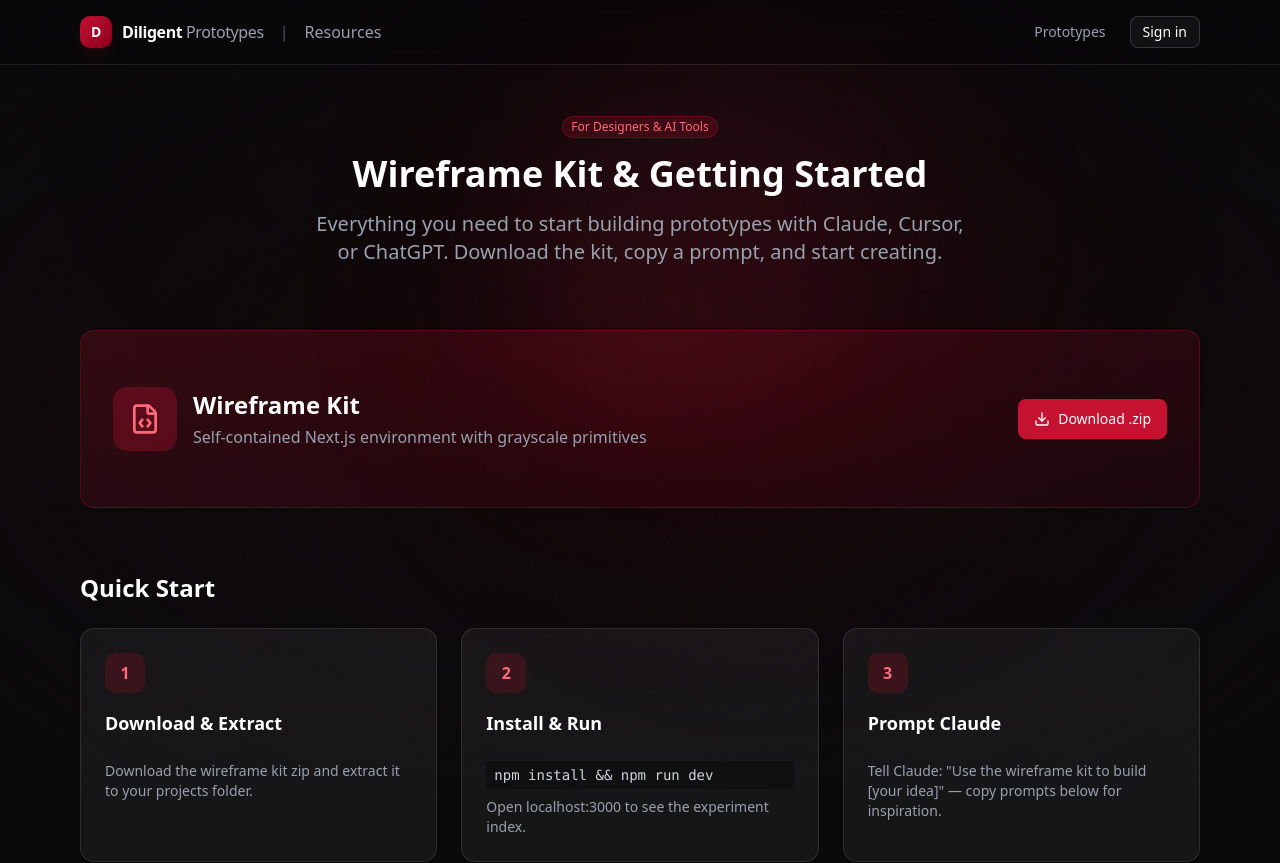
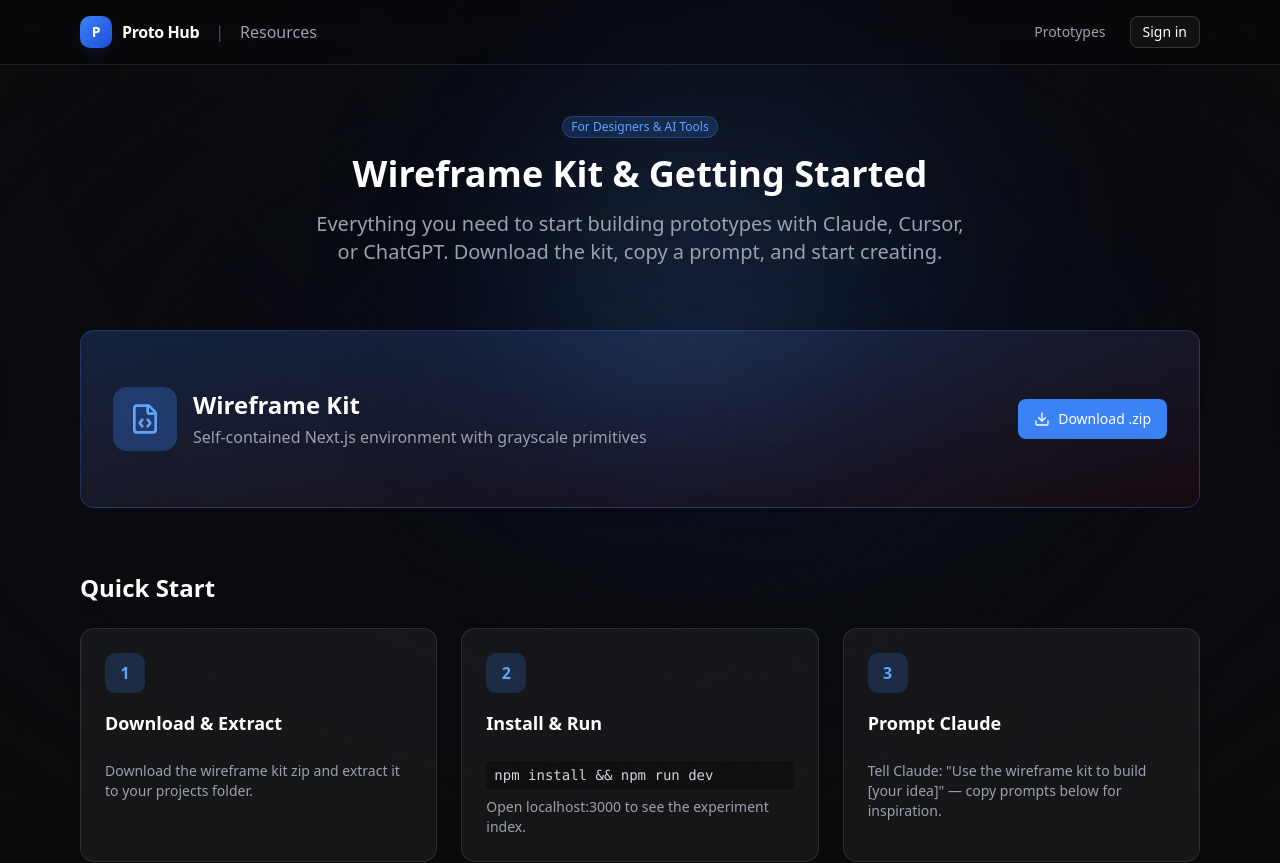
Before and after one commit to erova/clarify-risk, a Next.js app: page /resources in a window 1280 px wide. Shown: the top 863 px of the page. Built offline with nearby package versions, Linux system fonts and the light colour scheme.

Commit message:
Rebrand to Proto Hub with blue color scheme

```diff
--- a/app/dashboard/layout.tsx
+++ b/app/dashboard/layout.tsx
@@ -2,7 +2,7 @@ import Link from "next/link";
 import { createClient } from "@/lib/supabase/server";
 import { redirect } from "next/navigation";
 import { Button } from "@/components/ui/button";
-import { DiligentLogo } from "@/components/DiligentLogo";
+import { ProtoHubLogo } from "@/components/ProtoHubLogo";
 
 export default async function DashboardLayout({
   children,
@@ -22,7 +22,7 @@ export default async function DashboardLayout({
       <header className="border-b border-white/10 bg-black/20 backdrop-blur-md sticky top-0 z-50">
         <div className="max-w-6xl mx-auto px-4 py-3 flex items-center justify-between">
           <div className="flex items-center gap-6">
-            <DiligentLogo href="/dashboard" />
+            <ProtoHubLogo href="/dashboard" />
             <nav className="flex items-center gap-4">
               <Link href="/dashboard" className="text-sm text-gray-400 hover:text-white transition-colors">
                 Projects
--- a/app/dashboard/page.tsx
+++ b/app/dashboard/page.tsx
@@ -26,7 +26,7 @@ export default async function DashboardPage() {
           <p className="text-gray-400 mt-1">Manage your prototypes and context handoffs</p>
         </div>
         <Link href="/dashboard/projects/new">
-          <Button className="bg-[#C41230] hover:bg-[#a30f28] text-white border-0">
+          <Button className="bg-[#3b82f6] hover:bg-[#2563eb] text-white border-0">
             <Plus className="w-4 h-4 mr-2" />
             New Project
           </Button>
@@ -44,7 +44,7 @@ export default async function DashboardPage() {
               Create your first project to start tracking prototype context
             </p>
             <Link href="/dashboard/projects/new">
-              <Button className="bg-[#C41230] hover:bg-[#a30f28] text-white border-0">
+              <Button className="bg-[#3b82f6] hover:bg-[#2563eb] text-white border-0">
                 Create Project
               </Button>
             </Link>
--- a/app/layout.tsx
+++ b/app/layout.tsx
@@ -1,7 +1,7 @@
 import type { Metadata } from "next";
 import { Geist, Geist_Mono } from "next/font/google";
 import "./globals.css";
-import { DiligentBackground } from "@/components/DiligentBackground";
+import { ProtoHubBackground } from "@/components/ProtoHubBackground";
 
 const geistSans = Geist({
   variable: "--font-geist-sans",
@@ -14,7 +14,7 @@ const geistMono = Geist_Mono({
 });
 
 export const metadata: Metadata = {
-  title: "Clarify Risk - Diligent Prototype Hub",
+  title: "Proto Hub",
   description: "Host and share AI-generated prototypes with seamless context handoffs",
 };
 
@@ -26,7 +26,7 @@ export default function RootLayout({
   return (
     <html lang="en" className="dark">
       <body className={`${geistSans.variable} ${geistMono.variable} antialiased`}>
-        <DiligentBackground />
+        <ProtoHubBackground />
         {children}
       </body>
     </html>
--- a/app/prototypes/page.tsx
+++ b/app/prototypes/page.tsx
@@ -4,7 +4,7 @@ import { Card, CardContent, CardDescription, CardHeader, CardTitle } from "@/com
 import { Badge } from "@/components/ui/badge";
 import { Button } from "@/components/ui/button";
 import { ExternalLink } from "lucide-react";
-import { DiligentLogo } from "@/components/DiligentLogo";
+import { ProtoHubLogo } from "@/components/ProtoHubLogo";
 import type { Project } from "@/types";
 
 export default async function PrototypesIndexPage() {
@@ -20,7 +20,7 @@ export default async function PrototypesIndexPage() {
       <header className="border-b border-white/10 bg-black/20 backdrop-blur-md sticky top-0 z-50">
         <div className="max-w-6xl mx-auto px-4 py-4 flex items-center justify-between">
           <div className="flex items-center gap-4">
-            <DiligentLogo />
+            <ProtoHubLogo />
             <span className="text-gray-600">|</span>
             <span className="text-gray-400">Prototypes</span>
           </div>
@@ -69,7 +69,7 @@ export default async function PrototypesIndexPage() {
                 <CardContent>
                   <div className="flex items-center gap-2">
                     <Link href={`/prototypes/${project.slug}`} className="flex-1">
-                      <Button className="w-full bg-[#C41230] hover:bg-[#a30f28] text-white border-0">
+                      <Button className="w-full bg-[#3b82f6] hover:bg-[#2563eb] text-white border-0">
                         <ExternalLink className="w-4 h-4 mr-2" />
                         View Prototype
                       </Button>
--- a/app/resources/page.tsx
+++ b/app/resources/page.tsx
@@ -3,7 +3,7 @@ import { Button } from "@/components/ui/button";
 import { Card, CardContent, CardDescription, CardHeader, CardTitle } from "@/components/ui/card";
 import { Badge } from "@/components/ui/badge";
 import { Download, FileCode, Zap, BookOpen, ArrowRight, ExternalLink } from "lucide-react";
-import { DiligentLogo } from "@/components/DiligentLogo";
+import { ProtoHubLogo } from "@/components/ProtoHubLogo";
 
 const EXAMPLE_PROMPTS = [
   {
@@ -62,7 +62,7 @@ export default function ResourcesPage() {
       <header className="border-b border-white/10 bg-black/20 backdrop-blur-md sticky top-0 z-50">
         <div className="max-w-6xl mx-auto px-4 py-4 flex items-center justify-between">
           <div className="flex items-center gap-4">
-            <DiligentLogo />
+            <ProtoHubLogo />
             <span className="text-gray-600">|</span>
             <span className="text-gray-400">Resources</span>
           </div>
@@ -84,7 +84,7 @@ export default function ResourcesPage() {
       <main className="max-w-6xl mx-auto px-4 py-12">
         {/* Hero */}
         <div className="text-center mb-16">
-          <Badge className="mb-4 bg-[#C41230]/20 text-[#ff6b7a] border-[#C41230]/30">
+          <Badge className="mb-4 bg-[#3b82f6]/20 text-[#60a5fa] border-[#3b82f6]/30">
             For Designers & AI Tools
           </Badge>
           <h1 className="text-4xl font-bold text-white mb-4">
@@ -98,12 +98,12 @@ export default function ResourcesPage() {
 
         {/* Download Section */}
         <section className="mb-16">
-          <Card className="bg-gradient-to-br from-[#C41230]/20 to-[#8B001E]/10 border-[#C41230]/30">
+          <Card className="bg-gradient-to-br from-[#3b82f6]/20 to-[#8B001E]/10 border-[#3b82f6]/30">
             <CardContent className="p-8">
               <div className="flex flex-col md:flex-row items-center justify-between gap-6">
                 <div className="flex items-center gap-4">
-                  <div className="w-16 h-16 bg-[#C41230]/30 rounded-xl flex items-center justify-center">
-                    <FileCode className="w-8 h-8 text-[#ff6b7a]" />
+                  <div className="w-16 h-16 bg-[#3b82f6]/30 rounded-xl flex items-center justify-center">
+                    <FileCode className="w-8 h-8 text-[#60a5fa]" />
                   </div>
                   <div>
                     <h2 className="text-2xl font-bold mb-1 text-white">Wireframe Kit</h2>
@@ -113,7 +113,7 @@ export default function ResourcesPage() {
                   </div>
                 </div>
                 <a href="/wireframe-kit.zip" download>
-                  <Button size="lg" className="gap-2 bg-[#C41230] hover:bg-[#a30f28] text-white">
+                  <Button size="lg" className="gap-2 bg-[#3b82f6] hover:bg-[#2563eb] text-white">
                     <Download className="w-5 h-5" />
                     Download .zip
                   </Button>
@@ -129,8 +129,8 @@ export default function ResourcesPage() {
           <div className="grid md:grid-cols-3 gap-6">
             <Card className="bg-white/5 border-white/10">
               <CardHeader>
-                <div className="w-10 h-10 bg-[#C41230]/20 rounded-lg flex items-center justify-center mb-2">
-                  <span className="font-bold text-[#ff6b7a]">1</span>
+                <div className="w-10 h-10 bg-[#3b82f6]/20 rounded-lg flex items-center justify-center mb-2">
+                  <span className="font-bold text-[#60a5fa]">1</span>
                 </div>
                 <CardTitle className="text-lg text-white">Download & Extract</CardTitle>
               </CardHeader>
@@ -143,8 +143,8 @@ export default function ResourcesPage() {
 
             <Card className="bg-white/5 border-white/10">
               <CardHeader>
-                <div className="w-10 h-10 bg-[#C41230]/20 rounded-lg flex items-center justify-center mb-2">
-                  <span className="font-bold text-[#ff6b7a]">2</span>
+                <div className="w-10 h-10 bg-[#3b82f6]/20 rounded-lg flex items-center justify-center mb-2">
+                  <span className="font-bold text-[#60a5fa]">2</span>
                 </div>
                 <CardTitle className="text-lg text-white">Install & Run</CardTitle>
               </CardHeader>
@@ -160,8 +160,8 @@ export default function ResourcesPage() {
 
             <Card className="bg-white/5 border-white/10">
               <CardHeader>
-                <div className="w-10 h-10 bg-[#C41230]/20 rounded-lg flex items-center justify-center mb-2">
-                  <span className="font-bold text-[#ff6b7a]">3</span>
+                <div className="w-10 h-10 bg-[#3b82f6]/20 rounded-lg flex items-center justify-center mb-2">
+                  <span className="font-bold text-[#60a5fa]">3</span>
                 </div>
                 <CardTitle className="text-lg text-white">Prompt Claude</CardTitle>
               </CardHeader>
@@ -181,7 +181,7 @@ export default function ResourcesPage() {
             <Card className="bg-white/5 border-white/10">
               <CardHeader>
                 <CardTitle className="text-lg flex items-center gap-2 text-white">
-                  <Zap className="w-5 h-5 text-[#C41230]" />
+                  <Zap className="w-5 h-5 text-[#3b82f6]" />
                   Wireframe Primitives
                 </CardTitle>
               </CardHeader>
@@ -201,7 +201,7 @@ export default function ResourcesPage() {
             <Card className="bg-white/5 border-white/10">
               <CardHeader>
                 <CardTitle className="text-lg flex items-center gap-2 text-white">
-                  <BookOpen className="w-5 h-5 text-[#C41230]" />
+                  <BookOpen className="w-5 h-5 text-[#3b82f6]" />
                   Example Experiments
                 </CardTitle>
               </CardHeader>
@@ -274,7 +274,7 @@ export default function ResourcesPage() {
                       <CardDescription className="text-gray-400">{example.description}</CardDescription>
                     </CardHeader>
                     <CardContent>
-                      <span className="text-sm text-[#ff6b7a] flex items-center gap-1">
+                      <span className="text-sm text-[#60a5fa] flex items-center gap-1">
                         View prototype <ExternalLink className="w-3 h-3" />
                       </span>
                     </CardContent>
@@ -295,7 +295,7 @@ export default function ResourcesPage() {
               </p>
               <div className="flex items-center justify-center gap-4 flex-wrap">
                 <a href="/wireframe-kit.zip" download>
-                  <Button size="lg" className="gap-2 bg-[#C41230] hover:bg-[#a30f28] text-white">
+                  <Button size="lg" className="gap-2 bg-[#3b82f6] hover:bg-[#2563eb] text-white">
                     <Download className="w-5 h-5" />
                     Download Wireframe Kit
                   </Button>
--- a/components/DiligentLogo.tsx
+++ /dev/null
@@ -1,32 +0,0 @@
-import Link from "next/link";
-
-interface DiligentLogoProps {
-  href?: string;
-  showText?: boolean;
-}
-
-export function DiligentLogo({ href = "/", showText = true }: DiligentLogoProps) {
-  const logo = (
-    <div className="flex items-center gap-2.5">
-      {/* Diligent "D" mark */}
-      <div className="w-8 h-8 bg-gradient-to-br from-[#C41230] to-[#8B001E] rounded-lg flex items-center justify-center shadow-lg shadow-red-900/20">
-        <span className="text-white font-bold text-sm tracking-tight">D</span>
-      </div>
-      {showText && (
-        <span className="font-semibold text-white tracking-tight">
-          Diligent <span className="text-gray-400 font-normal">Prototypes</span>
-        </span>
-      )}
-    </div>
-  );
-
-  if (href) {
-    return (
-      <Link href={href} className="hover:opacity-90 transition-opacity">
-        {logo}
-      </Link>
-    );
-  }
-
-  return logo;
-}
--- a/components/DiligentBackground.tsx
+++ b/components/ProtoHubBackground.tsx
@@ -1,20 +1,20 @@
 "use client";
 
 /**
- * Animated background with Diligent red tint
+ * Animated background with blue tint
  * Creates an underwater caustic light effect
  */
-export function DiligentBackground() {
+export function ProtoHubBackground() {
   return (
     <div className="fixed inset-0 -z-10 overflow-hidden bg-[#0a0a0c]">
       {/* Base gradient layer */}
-      <div className="absolute inset-0 bg-gradient-to-b from-[#0a0a0c] via-[#12080a] to-[#0a0a0c]" />
+      <div className="absolute inset-0 bg-gradient-to-b from-[#0a0a0c] via-[#080a12] to-[#0a0a0c]" />
 
       {/* Primary caustic light - large, slow movement */}
       <div
         className="absolute w-[800px] h-[800px] rounded-full opacity-30 blur-[120px] animate-caustic-1"
         style={{
-          background: 'radial-gradient(circle, rgba(196, 18, 48, 0.6) 0%, rgba(196, 18, 48, 0.2) 40%, transparent 70%)',
+          background: 'radial-gradient(circle, rgba(59, 130, 246, 0.6) 0%, rgba(59, 130, 246, 0.2) 40%, transparent 70%)',
           top: '-20%',
           left: '30%',
         }}
@@ -24,7 +24,7 @@ export function DiligentBackground() {
       <div
         className="absolute w-[600px] h-[600px] rounded-full opacity-25 blur-[100px] animate-caustic-2"
         style={{
-          background: 'radial-gradient(circle, rgba(220, 38, 68, 0.5) 0%, rgba(180, 20, 40, 0.15) 50%, transparent 70%)',
+          background: 'radial-gradient(circle, rgba(96, 165, 250, 0.5) 0%, rgba(37, 99, 235, 0.15) 50%, transparent 70%)',
           top: '-10%',
           right: '20%',
         }}
@@ -34,7 +34,7 @@ export function DiligentBackground() {
       <div
         className="absolute w-[500px] h-[500px] rounded-full opacity-20 blur-[80px] animate-caustic-3"
         style={{
-          background: 'radial-gradient(circle, rgba(255, 60, 90, 0.4) 0%, rgba(196, 18, 48, 0.1) 50%, transparent 70%)',
+          background: 'radial-gradient(circle, rgba(147, 197, 253, 0.4) 0%, rgba(59, 130, 246, 0.1) 50%, transparent 70%)',
           top: '5%',
           left: '50%',
           transform: 'translateX(-50%)',
@@ -45,7 +45,7 @@ export function DiligentBackground() {
       <div
         className="absolute w-[1200px] h-[600px] rounded-full opacity-15 blur-[150px] animate-pulse-slow"
         style={{
-          background: 'radial-gradient(ellipse, rgba(139, 0, 30, 0.5) 0%, transparent 60%)',
+          background: 'radial-gradient(ellipse, rgba(29, 78, 216, 0.5) 0%, transparent 60%)',
           top: '-30%',
           left: '50%',
           transform: 'translateX(-50%)',
--- /dev/null
+++ b/components/ProtoHubLogo.tsx
@@ -0,0 +1,32 @@
+import Link from "next/link";
+
+interface ProtoHubLogoProps {
+  href?: string;
+  showText?: boolean;
+}
+
+export function ProtoHubLogo({ href = "/", showText = true }: ProtoHubLogoProps) {
+  const logo = (
+    <div className="flex items-center gap-2.5">
+      {/* Proto Hub "P" mark */}
+      <div className="w-8 h-8 bg-gradient-to-br from-[#3b82f6] to-[#1d4ed8] rounded-lg flex items-center justify-center shadow-lg shadow-blue-900/20">
+        <span className="text-white font-bold text-sm tracking-tight">P</span>
+      </div>
+      {showText && (
+        <span className="font-semibold text-white tracking-tight">
+          Proto Hub
+        </span>
+      )}
+    </div>
+  );
+
+  if (href) {
+    return (
+      <Link href={href} className="hover:opacity-90 transition-opacity">
+        {logo}
+      </Link>
+    );
+  }
+
+  return logo;
+}
```
Also changed, not shown: app/(auth)/login/page.tsx (+6 -6 lines), app/(auth)/signup/page.tsx (+7 -7 lines), app/page.tsx (+11 -11 lines).
